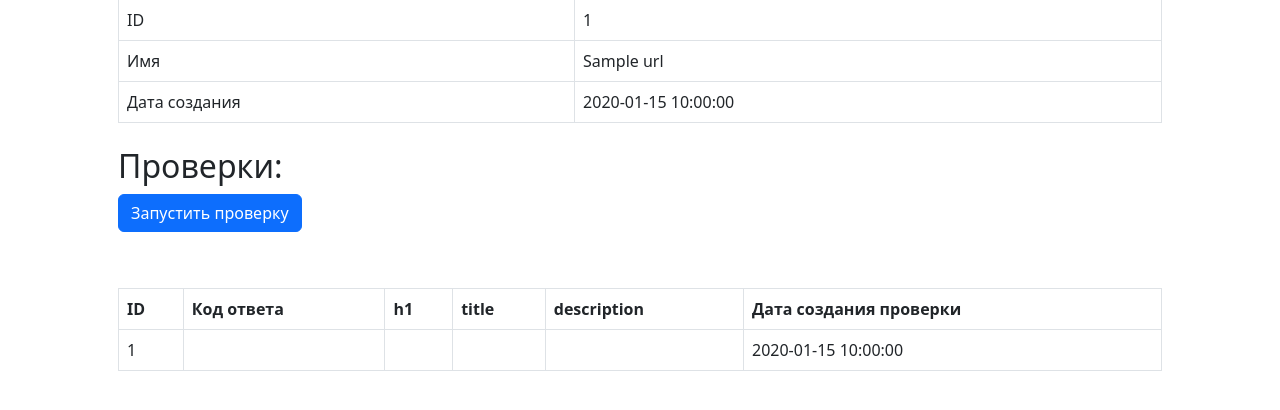
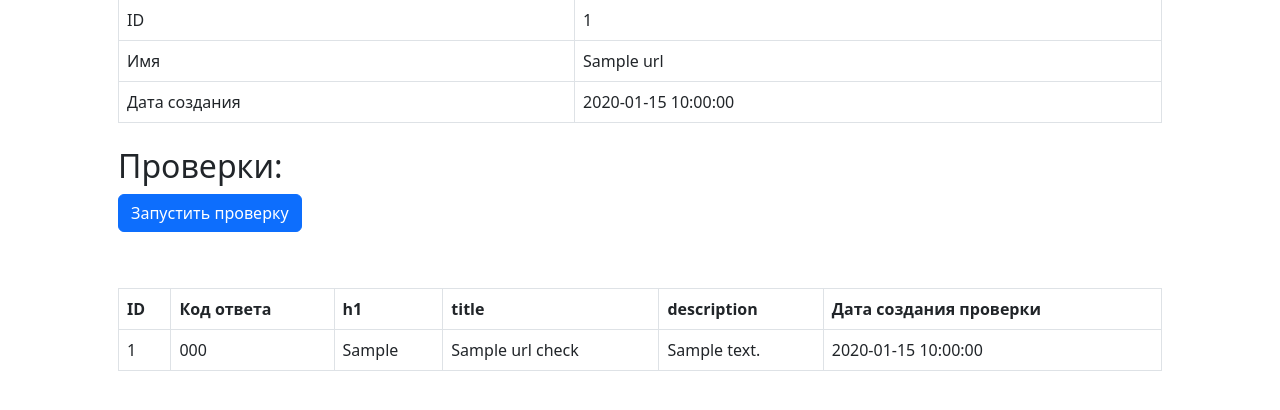
Before and after one commit to JduMoment/python-project-83, a Flask app: page /urls/1 in a window 1280 px wide. Shown: the part 167-577 px from the top of the page. Run offline with Flask 3, Linux system fonts and the light colour scheme; a database or web service that is not in the repository returns one stand-in record (values such as "Sample title"); some libraries are stand-ins or nearby versions.

Commit message:
finish 6 step

```diff
--- a/page_analyzer/app.py
+++ b/page_analyzer/app.py
@@ -5,13 +5,14 @@ import os
 import psycopg2
 from urllib.parse import urlparse
 from datetime import date
+import requests
+from bs4 import BeautifulSoup
 
 load_dotenv()
 DATABASE_URL = os.getenv('DATABASE_URL')
 
 app = Flask(__name__)
 app.config['SECRET_KEY'] = os.getenv('SECRET_KEY')
-
 
 @app.get('/')
 def index():
@@ -49,10 +50,10 @@ def show_all_urls():
     conn = psycopg2.connect(DATABASE_URL)
     with conn.cursor() as cursor:
         cursor.execute("""
-        SELECT urls.id, urls.name as ulr, url_checks.created_at as last_check
+        SELECT DISTINCT urls.id, urls.name as ulr, url_checks.created_at as last_check
         FROM urls
         LEFT JOIN url_checks ON urls.id = url_checks.url_id
-        ORDER BY urls.id DESC""")
+        ORDER BY url_checks.created_at DESC""")
         all_urls = cursor.fetchall()
         return render_template('urls/urls.html',
                                urls=all_urls)
@@ -68,19 +69,15 @@ def show_url(id):
         url = cursor.fetchall()
         name_url, created_at_url = url[0]
         cursor.execute("""
-        SELECT id, created_at FROM url_checks
+        SELECT id, status_code, h1, title, description, created_at FROM url_checks
         WHERE url_id=%s; """, (id,))
         url_check = cursor.fetchall()
-        id_check, created_at_check = ('', '')
-        if url_check:
-            id_check, created_at_check = url_check[0]
         return render_template(
             'urls/show_url.html',
             id_url=id,
             name_url=name_url,
             created_at_url=created_at_url,
-            id_check=id_check,
-            created_at_check=created_at_check,
+            url_check=url_check,
         )
 
 
@@ -89,9 +86,18 @@ def check_url(id):
     conn = psycopg2.connect(DATABASE_URL)
     with conn.cursor() as cursor:
         cursor.execute("""
-        INSERT INTO url_checks (url_id,created_at)
-        VALUES (%s, %s);
-        """, (id, date.today()))
+        SELECT name FROM urls
+        WHERE id=%s;""", (id,))
+        url = cursor.fetchone()[0]
+        response = requests.get(url)
+        response.raise_for_status()
+        soup = BeautifulSoup(response.text)
+        content = str(soup.find('meta', {'name': 'description'})['content'])
+        cursor.execute("""
+        INSERT INTO url_checks (url_id, status_code, h1, title, description, created_at)
+        VALUES (%s, %s, %s, %s, %s, %s);
+        """, (id, response.status_code, soup.h1.get_text(),
+              soup.title.get_text(), content, date.today()))
         conn.commit()
     return redirect(url_for('show_url', id=id), code=200)
 
--- a/page_analyzer/templates/urls/show_url.html
+++ b/page_analyzer/templates/urls/show_url.html
@@ -38,14 +38,16 @@
                     </tr>
                 </thead>
                 <tbody>
+                    {% for check in url_check %}
                     <tr>
-                        <td>{{ id_check }}</td>
-                        <td></td>
-                        <td></td>
-                        <td></td>
-                        <td></td>
-                        <td>{{ created_at_check }}</td>
+                        <td>{{ check[0] }}</td>
+                        <td>{{ check[1] }}</td>
+                        <td>{{ check[2] }}</td>
+                        <td>{{ check[3] }}</td>
+                        <td>{{ check[4] }}</td>
+                        <td>{{ check[5] }}</td>
                     </tr>
+                    {% endfor %}
                 </tbody>
             </table>
         </div>
--- a/pyproject.toml
+++ b/pyproject.toml
@@ -13,6 +13,8 @@ pytest = "^8.1.1"
 psycopg2-binary = "^2.9.9"
 python-dotenv = "^1.0.1"
 validators = "^0.28.0"
+requests = "^2.31.0"
+beautifulsoup4 = "^4.12.3"
 
 [tool.poetry.dev-dependencies]
 
```
Also changed, not shown: 1 other file.
